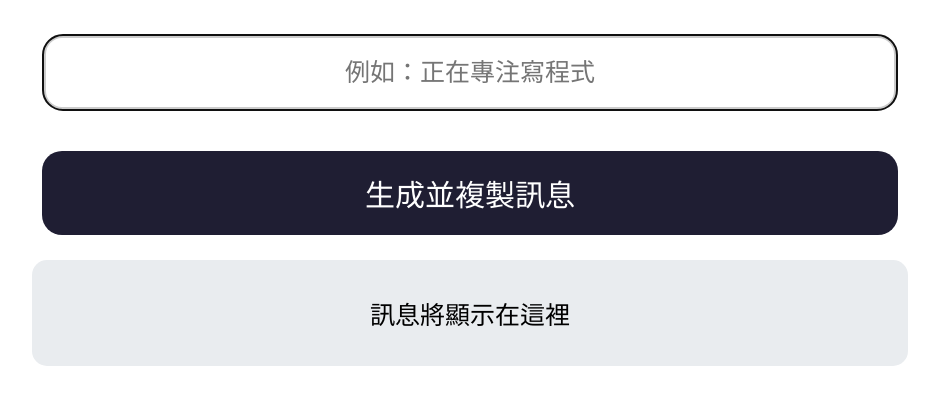
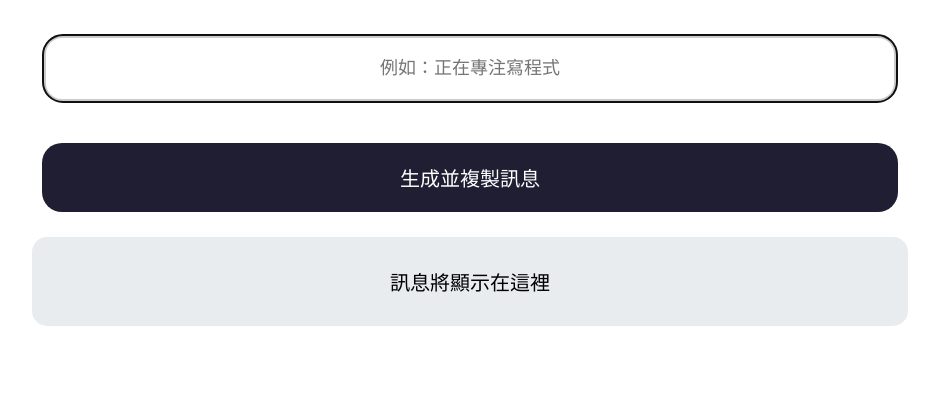
Before and after one commit to KYOMU9602/status-generator, a plain HTML site: page index.html in a window 1280 px wide. Shown: the part 116-520 px from the top of the page, without its empty margins (170-1109 px from the left). Drawn offline with Linux system fonts and the light colour scheme.

Commit message:
修改：     index.html

```diff
--- a/index.html
+++ b/index.html
@@ -17,7 +17,7 @@
             width: 70%;
             padding: 20px;
             margin: 10px auto;
-            font-size: 25px;
+            font-size: 18px;
             text-align: center;
             border: 4px solid #ccc;
             border-radius: 20px;
@@ -30,7 +30,7 @@
             border: none;
             cursor: pointer;
             width: 70%;
-            font-size: 30px;
+            font-size: 20px;
             margin-top: 30px;
             border-radius: 20px;
         }
@@ -42,7 +42,7 @@
             background-color: #e9ecef;
             border-radius: 15px;
             text-align: center;
-            font-size: 25px;
+            font-size: 20px;
         }
         .success { color: green; font-weight: bold; }
         .error { color: red; }
```
